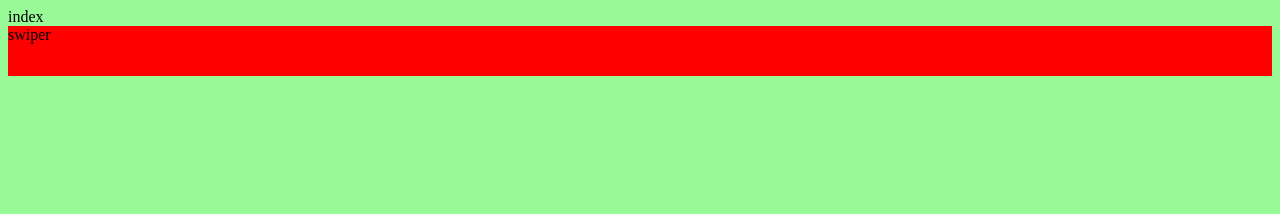
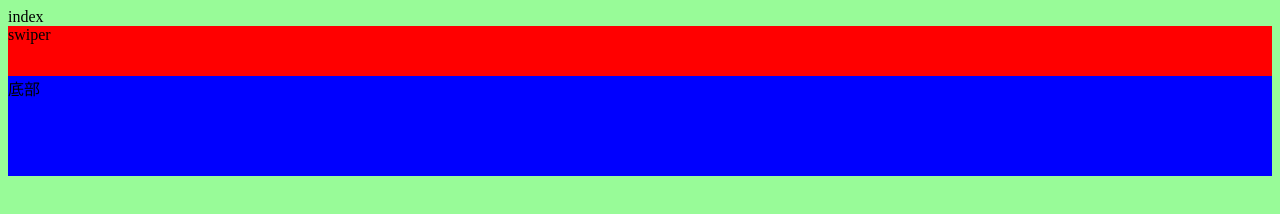
Before and after one commit to zqd77/zqxianxi, a plain HTML site: page index.html in a window 1280 px wide. Drawn offline with Linux system fonts and the light colour scheme.

Commit message:
底部功能完成

```diff
--- a/css/style.css
+++ b/css/style.css
@@ -7,3 +7,9 @@ body {
     height: 50px;
     background: red;
 }
+
+.footer {
+    width: 100%;
+    height: 100px;
+    background: blue;
+}
--- a/index.html
+++ b/index.html
@@ -15,6 +15,9 @@
         <div class="swiper">
             swiper
         </div>
+        <div class="footer">
+            底部
+        </div>
     </div>
     <script src="js/index.js"></script>
 </body>
```
